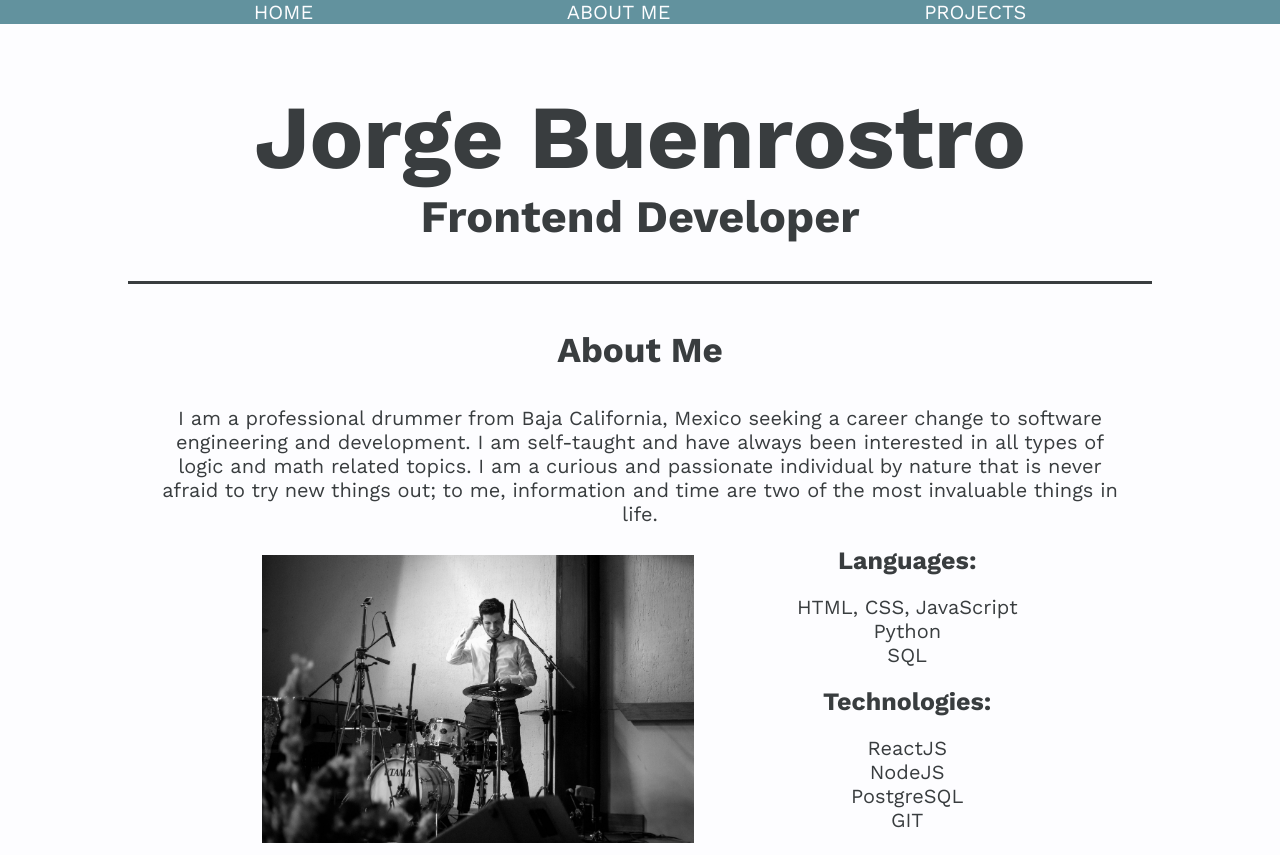
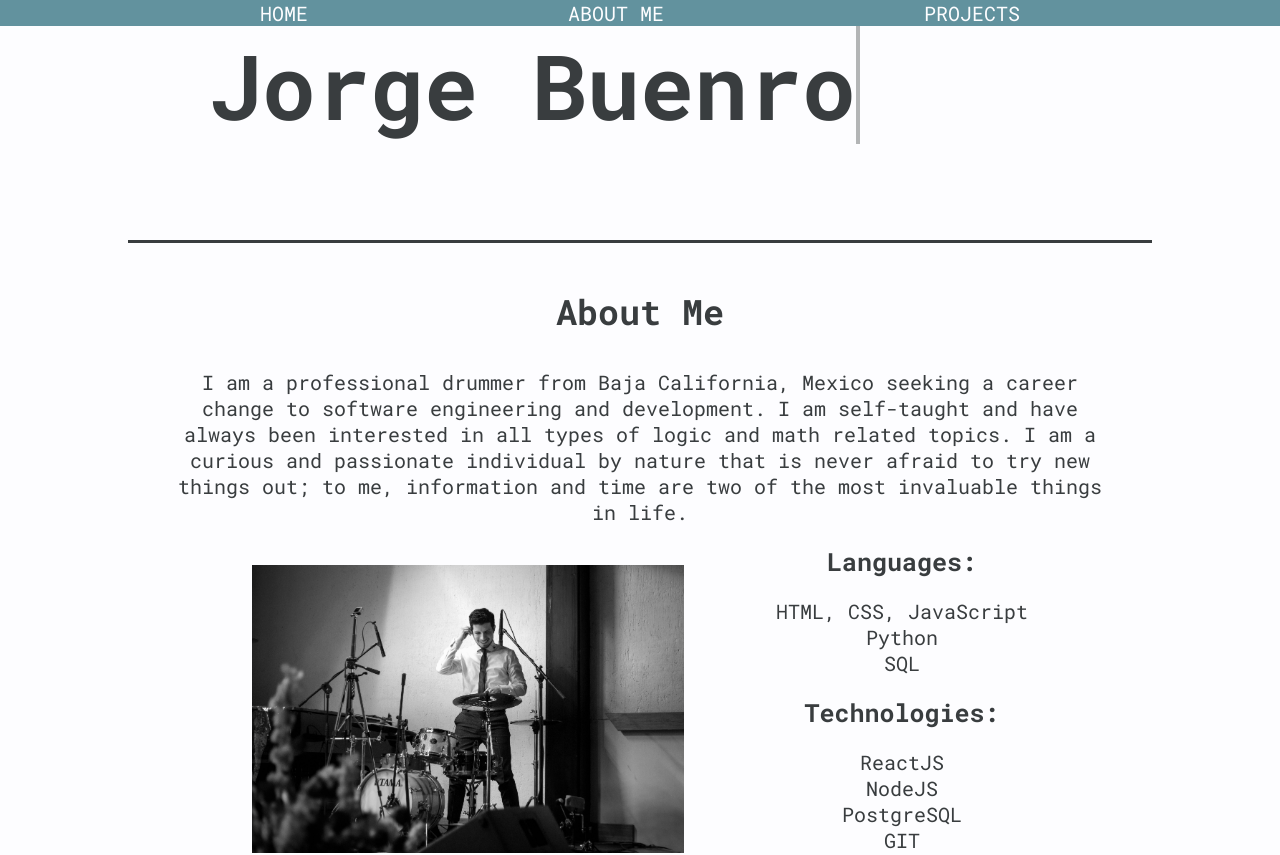
Before and after one commit to jlbmontejano/personal-portfolio, a React (Create React App) app: page / in a window 1280 px wide. Shown: the top 855 px of the page. Built offline with nearby package versions, Linux system fonts and the light colour scheme.

Commit message:
made changes for gitpages

```diff
--- a/public/index.html
+++ b/public/index.html
@@ -10,12 +10,9 @@
     />
     <link rel="manifest" href="%PUBLIC_URL%/manifest.json" />
     <title>Jorge Buenrostro</title>
-    <link rel="preconnect" href="https://fonts.googleapis.com" />
-    <link rel="preconnect" href="https://fonts.gstatic.com" crossorigin />
-    <link
-      href="https://fonts.googleapis.com/css2?family=Work+Sans:wght@200;400;700&display=swap"
-      rel="stylesheet"
-    />
+    <link rel="preconnect" href="https://fonts.googleapis.com">
+    <link rel="preconnect" href="https://fonts.gstatic.com" crossorigin>
+    <link href="https://fonts.googleapis.com/css2?family=Roboto+Mono:wght@200;400;700&display=swap" rel="stylesheet">
   </head>
   <body>
     <noscript>You need to enable JavaScript to run this app.</noscript>
--- a/src/App.css
+++ b/src/App.css
@@ -4,14 +4,61 @@
   text-align: center;
 }
 
+@keyframes typewriter {
+  to {
+    left: 100%;
+  }
+}
+
+@keyframes blink {
+  to {
+    background: transparent;
+  }
+}
+
+@keyframes fadeInUp {
+  to {
+    opacity: 1;
+    transform: translateY(0);
+  }
+}
+
 h1 {
+  display: inline;
   font-size: 4.5em;
-  margin-bottom: 0;
+  position: relative;
+}
+
+h1::before,
+h1::after {
+  content: '';
+  position: absolute;
+  top: 0;
+  right: 0;
+  bottom: 0;
+  left: 0;
+}
+
+h1::before {
+  background: var(--clr-light);
+  animation: typewriter var(--typewriterSpeed) steps(16) 1s forwards;
+}
+
+h1::after {
+  width: 4px;
+  background: var(--clr-dark);
+  animation:
+    typewriter var(--typewriterSpeed) steps(16) 1s forwards,
+    blink 750ms steps(16) infinite;
+
 }
 
 h2 {
   font-size: 2.25em;
   margin-top: 0;
+  opacity: 0;
+  transform: translateY(3rem);
+  animation: fadeInUp 2s ease 7s forwards;
 }
 
 h3 {
@@ -32,12 +79,12 @@ hr {
   border: none;
   height: 3px;
   width: 80%;
-
 }
 
 .navigation {
   position: sticky;
   top: 0;
+  z-index: 1;
 }
 
 .navigation,
--- a/src/index.css
+++ b/src/index.css
@@ -12,7 +12,7 @@ body {
 }
 
 body {
-  font-family: 'Work Sans', sans-serif;
+  font-family: 'Roboto Mono', monospace;
   font-size: 20px;
   color: var(--clr-dark);
   background-color: var(--clr-light);
@@ -22,4 +22,6 @@ body {
   --clr-dark: #393D3F;
   --clr-light: #FDFDFF;
   --clr-accent: #62929E;
+
+  --typewriterSpeed: 6s;
 }
--- a/src/index.js
+++ b/src/index.js
@@ -11,7 +11,4 @@ root.render(
   </React.StrictMode>
 );
 
-// If you want to start measuring performance in your app, pass a function
-// to log results (for example: reportWebVitals(console.log))
-// or send to an analytics endpoint. Learn more: https://bit.ly/CRA-vitals
 reportWebVitals();
```
Also changed, not shown: 1 other file (tests, documents, lock files or other folders).
